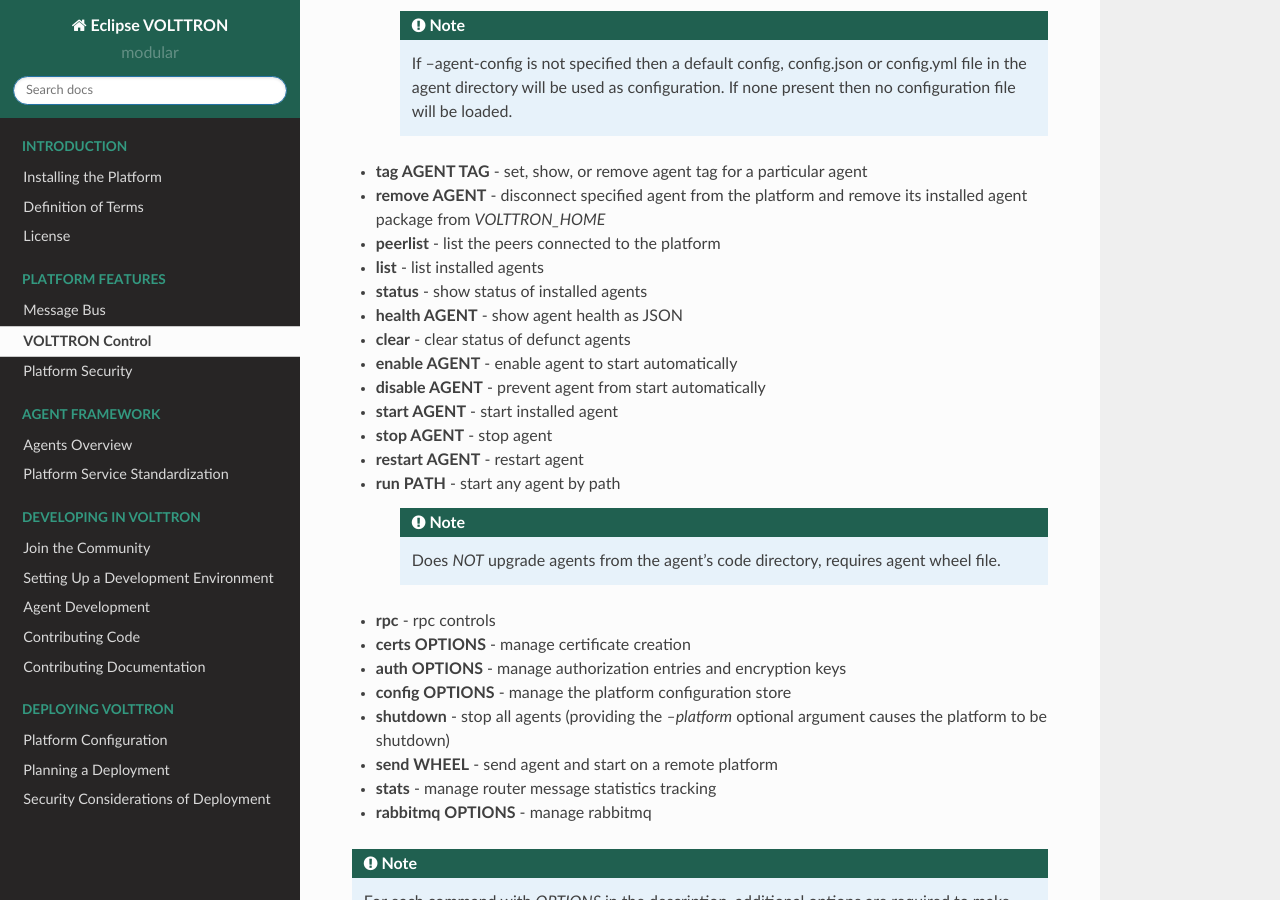
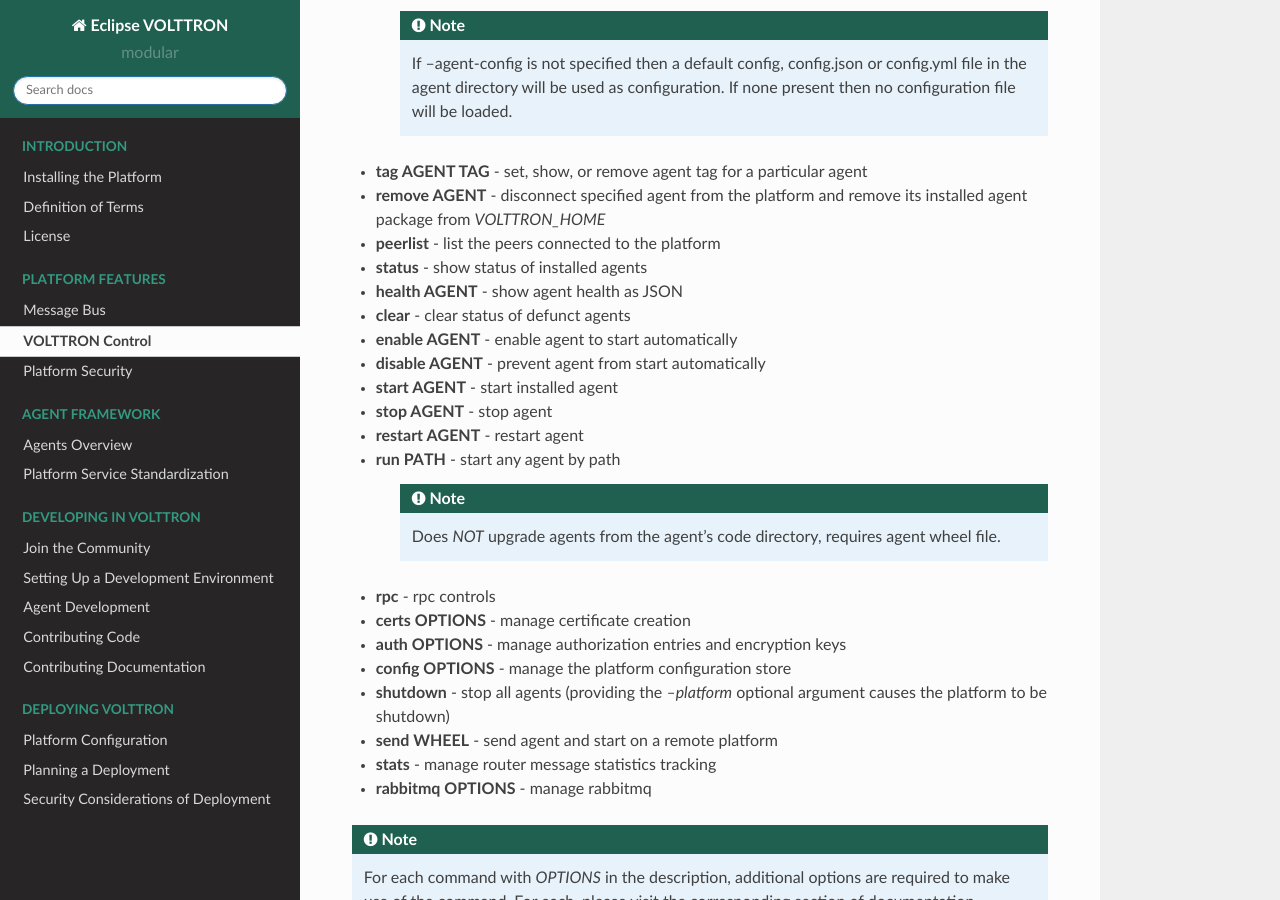
Before and after one commit to schandrika/volttron-docs, a Sphinx documentation site: the page built from source/platform-features/control/index.rst, in a window 1280 px wide and 900 px high, scrolled down 3255 px. Built offline with Sphinx 7.4.7 and the Read the Docs theme 2.0.0, drawn with Linux system fonts in a browser that asks for light colours; pages that are not in the unit, such as notebooks, are missing from menus.

Commit message:
removed vctl list command

```diff
--- a/source/platform-features/control/index.rst
+++ b/source/platform-features/control/index.rst
@@ -151,7 +151,6 @@
 - **tag AGENT TAG** - set, show, or remove agent tag for a particular agent
 - **remove AGENT** - disconnect specified agent from the platform and remove its installed agent package from `VOLTTRON_HOME`
 - **peerlist** - list the peers connected to the platform
-- **list** - list installed agents
 - **status** - show status of installed agents
 - **health AGENT** - show agent health as JSON
 - **clear** - clear status of defunct agents
```
